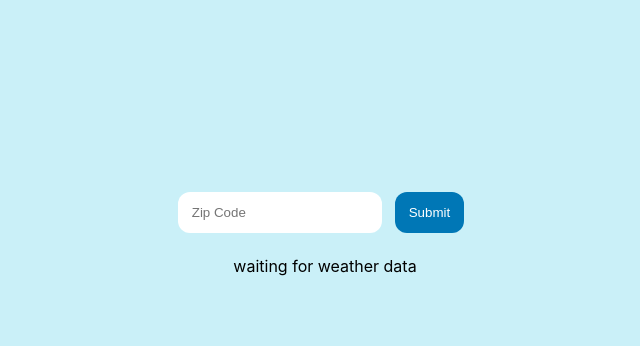
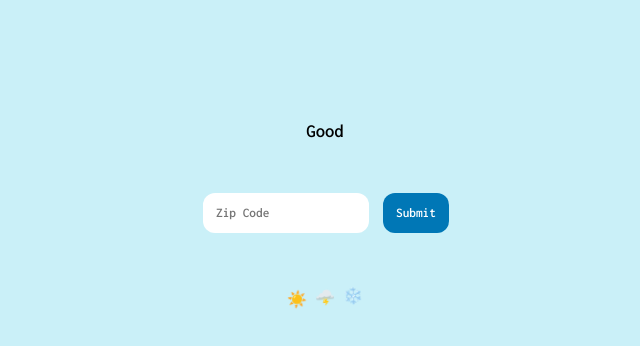
Before and after one commit to nongrubl89/lil-weather-app, a React (Create React App) app: page / in a window 1280 px wide. Shown: the top 346 px of the page, without its empty margins (315-955 px from the left). Built offline with nearby package versions, Linux system fonts and the light colour scheme.

Commit message:
finished styling

```diff
--- a/public/index.html
+++ b/public/index.html
@@ -3,6 +3,9 @@
   <head>
     <meta charset="utf-8" />
     <link rel="icon" href="%PUBLIC_URL%/favicon.ico" />
+    <link rel="preconnect" href="https://fonts.gstatic.com">
+    <link href="https://fonts.googleapis.com/css2?family=Inconsolata:wght@300;600&display=swap" rel="stylesheet">
+
     <meta name="viewport" content="width=device-width, initial-scale=1" />
     <meta name="theme-color" content="#000000" />
     <meta
--- a/src/App.js
+++ b/src/App.js
@@ -9,18 +9,26 @@ import { createGlobalStyle } from 'styled-components'
 const GlobalStyle = createGlobalStyle`
   body {
     background-color: #caf0f8;
+    font-family: "Inconsolata";
   }`
 
 const Container = styled.div
   `
   display: grid;
   grid-template-columns: 25% 50% 25%;
-  grid-template-rows: 30vh 40vh;
+  grid-template-rows: 20vh 10vh 40vh;
   justify-items: center;
   `
+const Greeting = styled.h3 `
+grid-row:1;
+grid-column: 2/3;
+display: grid;
+align-content: end;`
 
 function App() {
   const [zip, setZip] = useState("");
+  // const [backgroundColor, setBackgroundColor]= useState('');
+  const [timeOfDay, setTimeOfDay] = useState('');
   const [appState, setAppState] = useState({
     loading: true,
     weatherTemp: null,
@@ -29,9 +37,25 @@ function App() {
     weatherCity: null,
   });
 
-  useEffect(() => console.log(appState.weatherData));
 
-  const convertTemp = num=> Math.round((num-273.15) * 9/5 + 32) + '°';
+
+  useEffect(() => {
+    const d = new Date();
+    const time = d.getHours();
+    if(time >=3 && time <=12){
+      setTimeOfDay('Morning')
+    } else if (time >=1 && time <=17){
+      setTimeOfDay('Afternoon')
+    } else if (time >=18 && time <= 2){
+      setTimeOfDay('Evening');
+    }
+    });
+
+
+
+    const convertTemp= (num) => {
+  return Math.round((num - 273.15) * 9 / 5 + 32) + '°';
+}
 
   const handleSubmit = (evt) => {
     evt.preventDefault();
@@ -53,6 +77,7 @@ function App() {
 
   return (
     <Container className='container'>
+      <Greeting>Good {timeOfDay}</Greeting>
       <GlobalStyle/>
      <Form onSubmit = {handleSubmit} onChange={e => {setZip(e.target.value)}} zip={zip}/>
      <Output loading={appState.loading} weatherTemp={appState.weatherTemp} weatherCity={appState.weatherCity} weatherHigh={appState.weatherHigh} weatherLow={appState.weatherLow}/>
--- a/src/components/Form.js
+++ b/src/components/Form.js
@@ -6,11 +6,14 @@ padding: 1em;
 margin: .5em;
 border: none;
 border-radius: 12px;
+font-family: 'Inconsolata';
+font-weight: 600;
 `;
 
 const ButtonInput = styled(Input)
 `background-color: #0077b6;
-color:white;`
+color:white;
+`
 
 const Label = styled.label`
 color: #caf0f8`
@@ -21,6 +24,7 @@ align-content: end;
 justify-items: center;
 grid-template-columns: 70% 30%;
 grid-column-start:2;
+grid-row-start: 2;
 `
 
 function Form(props) {
--- a/src/components/Output.js
+++ b/src/components/Output.js
@@ -1,19 +1,47 @@
 import React from 'react'
 import styled from 'styled-components'
+import { keyframes } from "styled-components"
+
+const rotate = keyframes`
+  from {
+    transform: rotate(0deg);
+  }
+
+  to {
+    transform: rotate(360deg);
+  }
+`;
+const fadeIn = keyframes `
+from{
+    opacity:0;
+}
+to{
+    opacity:1;
+}`
+
+const P = styled.p `
+animation: ${rotate} 2s linear infinite;`
+
 
 const DataDiv = styled.div`
+padding: 2em;
 grid-column: 2/3;
-grid-row: 2;
+grid-row: 3;
+text-align: center;
+`
+
+const WeatherInfo = styled.h3`
+animation : ${fadeIn} 1s 1;
 `
 
 function Output(props) {
 
-    if (props.loading) return <DataDiv><p>waiting for weather data</p></DataDiv>
+    if (props.loading) return <DataDiv><P>☀️   🌩️   ❄️ </P></DataDiv>
     return (
         <DataDiv>
-        <h3>It's {props.weatherTemp} in {props.weatherCity}</h3>
-        <h3>The high today will be {props.weatherHigh}</h3>
-        <h3>The low today will be {props.weatherLow}</h3>
+        <WeatherInfo>It's currently {props.weatherTemp} in {props.weatherCity}</WeatherInfo>
+        <WeatherInfo>The high today will be {props.weatherHigh}</WeatherInfo>
+        <WeatherInfo>The low today will be {props.weatherLow}</WeatherInfo>
       </DataDiv>
 
     )
```
